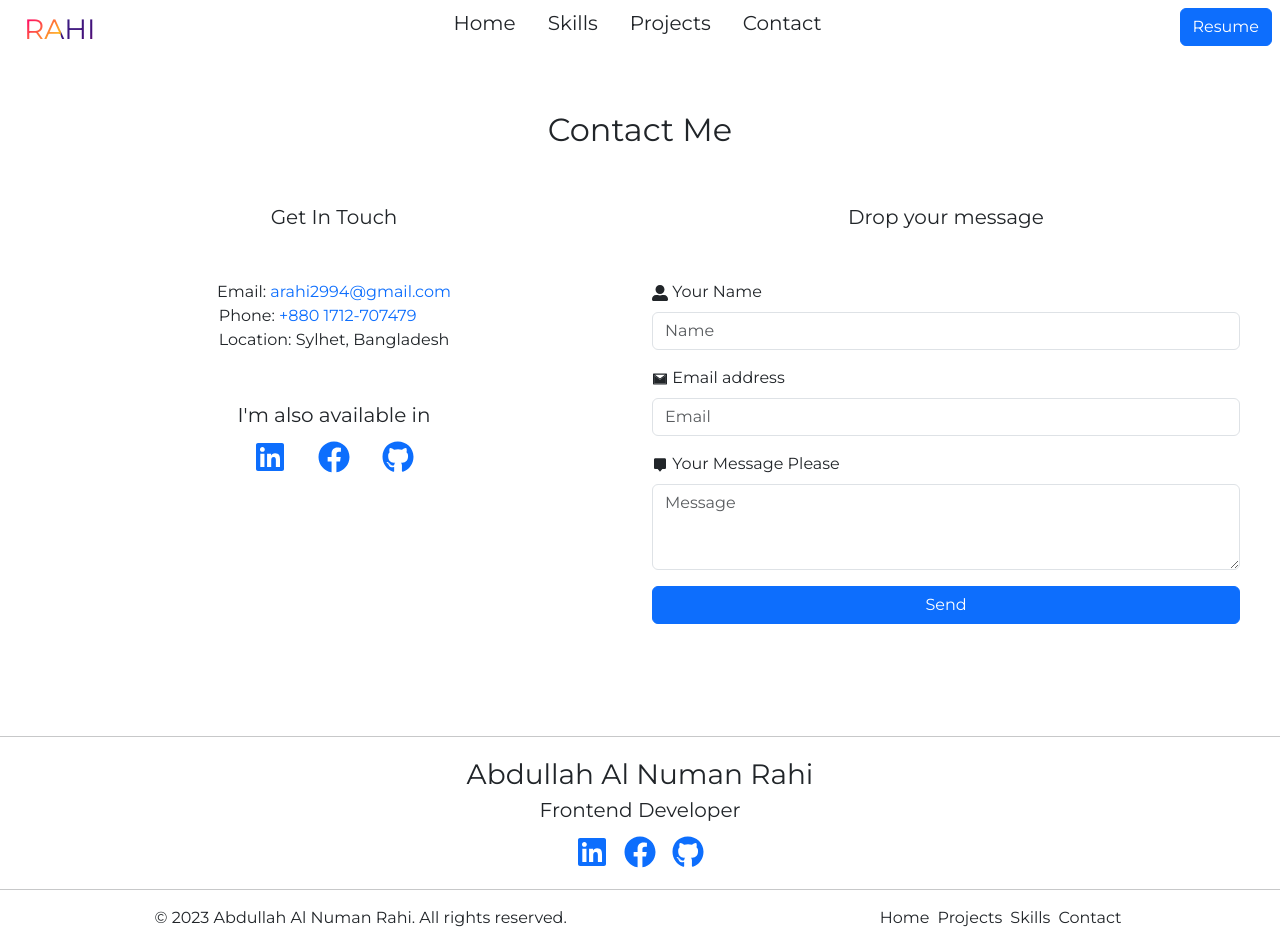
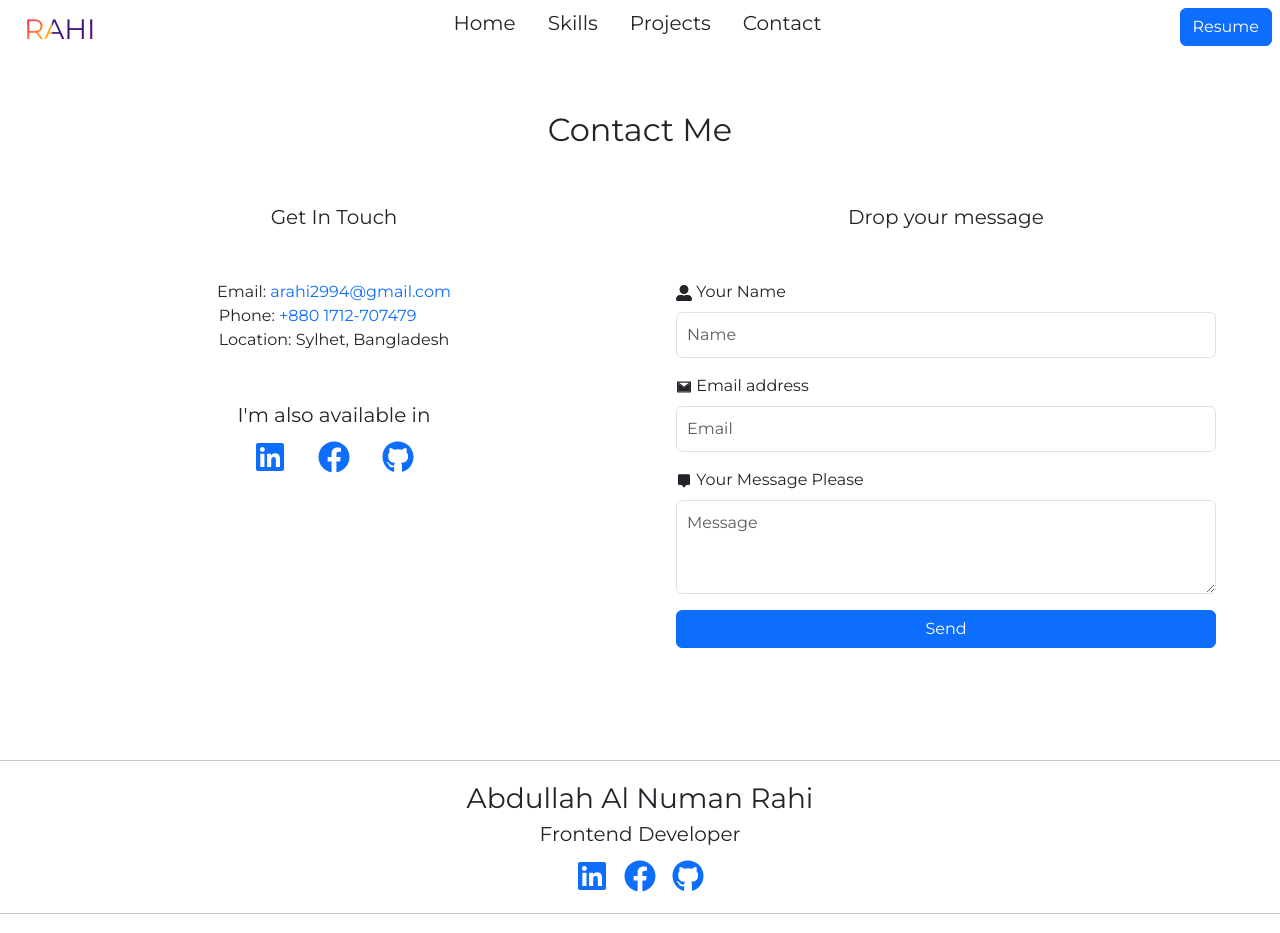
Before and after one commit to numanrahi/portfolio-rahi, a React (Vite) app: page /contact in a window 1280 px wide. Shown: the top 933 px of the page. Built offline with nearby package versions, Linux system fonts and the light colour scheme.

Commit message:
responsiveness added

```diff
--- /dev/null
+++ b/src/components/Contact/Contact.css
@@ -0,0 +1,3 @@
+.contact-input {
+  padding: 10px;
+}
--- a/src/components/Contact/Contact.jsx
+++ b/src/components/Contact/Contact.jsx
@@ -1,12 +1,13 @@
 import React, { useRef } from "react";
 import { Form } from "react-bootstrap";
-import { FaUserAlt, FaLinkedin,FaFacebook, FaGithub } from "react-icons/fa";
+import { FaUserAlt, FaLinkedin, FaFacebook, FaGithub } from "react-icons/fa";
 import { AiTwotoneMail } from "react-icons/ai";
 import { BiSolidMessageAlt } from "react-icons/bi";
 import emailjs from "emailjs-com";
 import "react-toastify/dist/ReactToastify.css";
 import { toast } from "react-toastify";
 import { Link } from "react-router-dom";
+import "./Contact.css";
 
 const Contact = () => {
   const form = useRef();
@@ -39,7 +40,7 @@ const Contact = () => {
     <div style={{ maxWidth: "1200px" }} className="mt-5 mx-auto">
       <div className="fs-2 text-center ">Contact Me</div>
       <div className="row pt-5 ">
-        <section className="col-6">
+        <section className="col-12 col-sm-6">
           <div className="fs-5 text-center mb-5">Get In Touch</div>
           <div className="d-flex flex-column align-items-center justify-content-center">
             <div>
@@ -63,26 +64,46 @@ const Contact = () => {
           <div>
             <div className="fs-5 text-center mt-5">I'm also available in</div>
             <div className="text-center">
-              <Link className="fs-2 p-3" to="https://www.linkedin.com/in/abdullah-al-numan-rahi-610611249/">
+              <a
+                className="fs-2 p-3"
+                href="https://www.linkedin.com/in/abdullah-al-numan-rahi-610611249/"
+                target="_blank"
+                rel="noopener noreferrer"
+              >
                 <FaLinkedin />
-              </Link>
-              <Link className="fs-2 p-3" to="https://web.facebook.com/RahiX2020/">
+              </a>
+              <a
+                className="fs-2 p-3"
+                href="https://web.facebook.com/RahiX2020/"
+                target="_blank"
+                rel="noopener noreferrer"
+              >
                 <FaFacebook />
-              </Link>
-              <Link className="fs-2 p-3" to="https://github.com/numanrahi">
-              <FaGithub/>
-              </Link>
+              </a>
+              <a
+                className="fs-2 p-3"
+                href="https://github.com/numanrahi"
+                target="_blank"
+                rel="noopener noreferrer"
+              >
+                <FaGithub />
+              </a>
             </div>
           </div>
         </section>
-        <section className="col-6">
+        <section className="col-12 col-sm-6">
           <div className="fs-5 text-center mb-5">Drop your message</div>
-          <Form ref={form} onSubmit={sendEmail}>
+          <Form className="px-4" ref={form} onSubmit={sendEmail}>
             <Form.Group className="mb-3" controlId="exampleForm.ControlInput1">
               <Form.Label>
                 <FaUserAlt /> Your Name
               </Form.Label>
-              <Form.Control type="text" name="from_name" placeholder="Name" />
+              <Form.Control
+                type="text"
+                name="from_name"
+                placeholder="Name"
+                className="contact-input"
+              />
             </Form.Group>
             <Form.Group className="mb-3" controlId="exampleForm.ControlInput1">
               <Form.Label>
@@ -92,6 +113,7 @@ const Contact = () => {
                 type="email"
                 name="user_email"
                 placeholder="Email"
+                className="contact-input"
               />
             </Form.Group>
             <Form.Group
@@ -106,6 +128,7 @@ const Contact = () => {
                 name="message"
                 rows={3}
                 placeholder="Message"
+                className="contact-input"
               />
             </Form.Group>
             <input
--- a/src/components/Footer/Footer.jsx
+++ b/src/components/Footer/Footer.jsx
@@ -4,34 +4,85 @@ import { Link } from "react-router-dom";
 
 const Footer = () => {
   return (
-    <div className="mt-5 pt-5">
+    // <div className="mt-5 pt-5">
+    //   <hr />
+    //   <div className="text-center fs-3">Abdullah Al Numan Rahi</div>
+    //   <div className="fs-5 text-center">Frontend Developer</div>
+    //   <div className="text-center">
+    //     <Link
+    //       className="fs-2 px-2"
+    //       to="https://www.linkedin.com/in/abdullah-al-numan-rahi-610611249/"
+    //     >
+    //       <FaLinkedin />
+    //     </Link>
+    //     <Link className="fs-2 px-2" to="https://web.facebook.com/RahiX2020/">
+    //       <FaFacebook />
+    //     </Link>
+    //     <Link className="fs-2 px-2" to="https://github.com/numanrahi">
+    //       <FaGithub />
+    //     </Link>
+    //   </div>
+    //   <hr />
+    //   <div className="d-flex justify-content-around">
+    //     <div>
+    //       <p>&copy; 2023 Abdullah Al Numan Rahi. All rights reserved.</p>
+    //     </div>
+    //     <div>
+    //       <Link to="/" className="text-decoration-none px-1 text-dark">Home</Link>
+    //       <Link to="/project" className="text-decoration-none px-1 text-dark">Projects</Link>
+    //       <Link to="/skills" className="text-decoration-none px-1 text-dark">Skills</Link>
+    //       <Link to="/contact" className="text-decoration-none px-1 text-dark">Contact</Link>
+    //     </div>
+    //   </div>
+    // </div>
+    <div className="mt-5 pt-5 footer-container">
       <hr />
       <div className="text-center fs-3">Abdullah Al Numan Rahi</div>
       <div className="fs-5 text-center">Frontend Developer</div>
       <div className="text-center">
-        <Link
+        <a
           className="fs-2 px-2"
-          to="https://www.linkedin.com/in/abdullah-al-numan-rahi-610611249/"
+          href="https://www.linkedin.com/in/abdullah-al-numan-rahi-610611249/"
+          target="_blank"
+          rel="noopener noreferrer"
         >
           <FaLinkedin />
-        </Link>
-        <Link className="fs-2 px-2" to="https://web.facebook.com/RahiX2020/">
+        </a>
+        <a
+          className="fs-2 px-2"
+          href="https://web.facebook.com/RahiX2020/"
+          target="_blank"
+          rel="noopener noreferrer"
+        >
           <FaFacebook />
-        </Link>
-        <Link className="fs-2 px-2" to="https://github.com/numanrahi">
+        </a>
+        <a
+          className="fs-2 px-2"
+          href="https://github.com/numanrahi"
+          target="_blank"
+          rel="noopener noreferrer"
+        >
           <FaGithub />
-        </Link>
+        </a>
       </div>
       <hr />
-      <div className="d-flex justify-content-around">
-        <div>
+      <div className="d-flex flex-column flex-sm-row justify-content-center justify-content-sm-between align-items-center">
+        <div className="mb-3 mb-sm-0 ps-5">
           <p>&copy; 2023 Abdullah Al Numan Rahi. All rights reserved.</p>
         </div>
-        <div>
-          <Link to="/" className="text-decoration-none px-1 text-dark">Home</Link>
-          <Link to="/project" className="text-decoration-none px-1 text-dark">Projects</Link>
-          <Link to="/skills" className="text-decoration-none px-1 text-dark">Skills</Link>
-          <Link to="/contact" className="text-decoration-none px-1 text-dark">Contact</Link>
+        <div className="mt-3 mt-sm-0 pe-5">
+          <Link to="/" className="text-decoration-none px-1 text-dark">
+            Home
+          </Link>
+          <Link to="/project" className="text-decoration-none px-1 text-dark">
+            Projects
+          </Link>
+          <Link to="/skills" className="text-decoration-none px-1 text-dark">
+            Skills
+          </Link>
+          <Link to="/contact" className="text-decoration-none px-1 text-dark">
+            Contact
+          </Link>
         </div>
       </div>
     </div>
```
Also changed, not shown: src/components/Navbar/Navbar.jsx (+11 -4 lines), src/components/SkillsSection/SkillsSection.jsx (+0 -127 lines).
